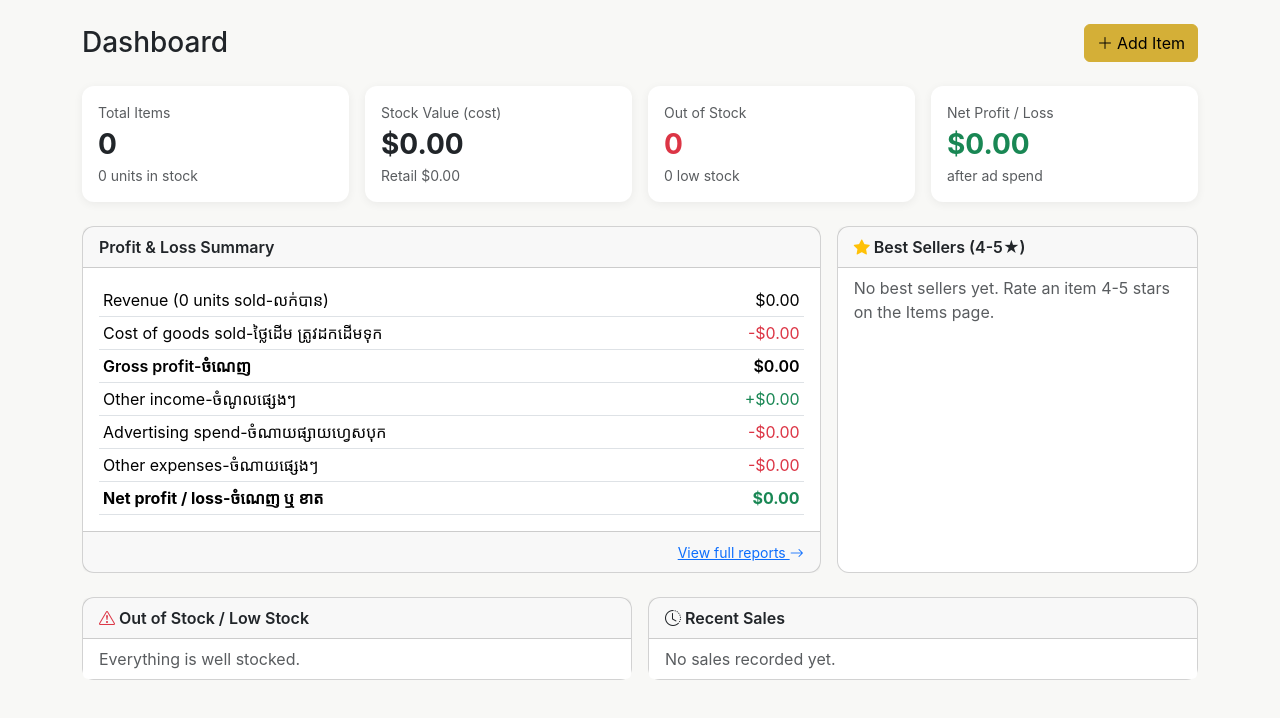
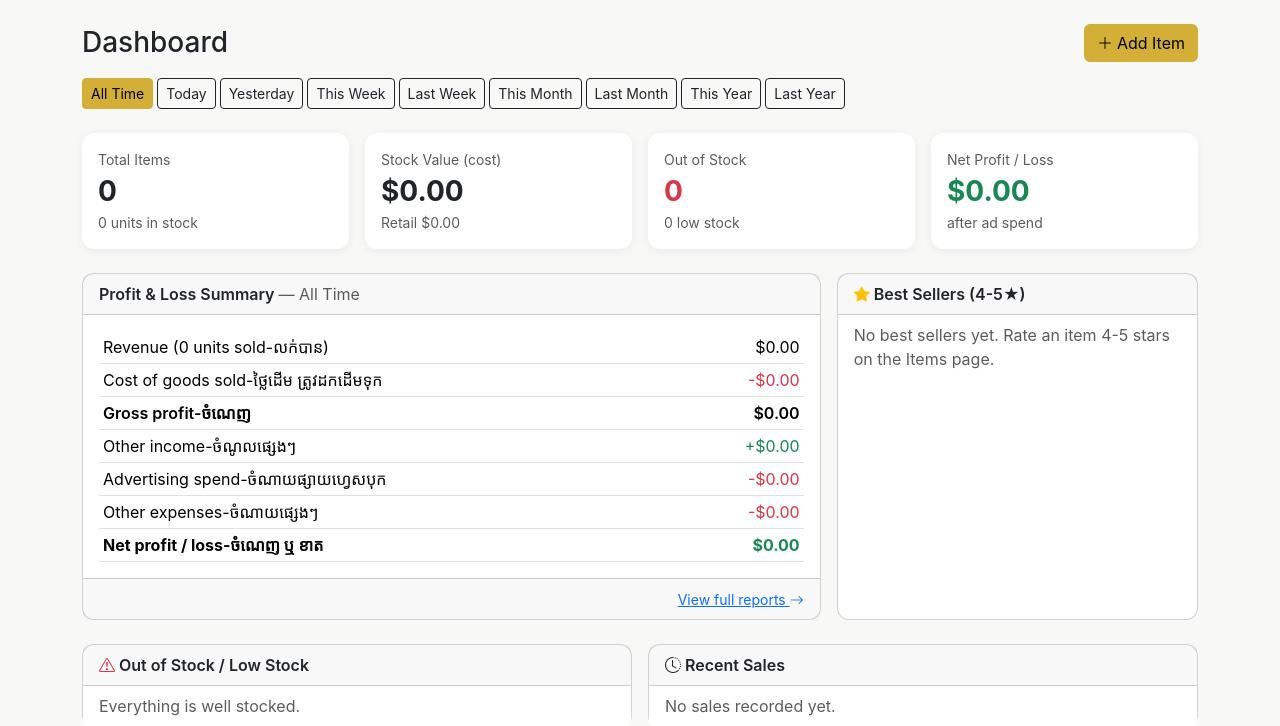
Before and after one commit to yimphaly68/mshop, a Flask app: page / in a window 1280 px wide. Shown: the part 82-808 px from the top of the page. Before the commit the page ends 762 px from the top, so only its background shows below. Run offline with Flask 3, Linux system fonts and the light colour scheme; data that the repository does not hold is empty.

Commit message:
Add period filter buttons to Dashboard
Today/Yesterday/This Week/Last Week/This Month/Last Month/This
Year/Last Year (plus All Time) filter the P&L summary and recent
sales so daily income and spending are easy to check at a glance.

Co-Authored-By: Claude Sonnet 5 <noreply@anthropic.com>

```diff
--- a/app.py
+++ b/app.py
@@ -1,3 +1,4 @@
+import calendar
 import html
 import json
 import os
@@ -196,6 +197,46 @@ def parse_int(value, default=0):
         return default
 
 
+DASHBOARD_PERIODS = [
+    ("today", "Today"),
+    ("yesterday", "Yesterday"),
+    ("this_week", "This Week"),
+    ("last_week", "Last Week"),
+    ("this_month", "This Month"),
+    ("last_month", "Last Month"),
+    ("this_year", "This Year"),
+    ("last_year", "Last Year"),
+]
+DASHBOARD_PERIOD_KEYS = {key for key, _ in DASHBOARD_PERIODS}
+
+
+def _period_range(period):
+    today = date.today()
+    if period == "today":
+        return today, today
+    if period == "yesterday":
+        d = today - timedelta(days=1)
+        return d, d
+    if period == "this_week":
+        start = today - timedelta(days=today.weekday())
+        return start, start + timedelta(days=6)
+    if period == "last_week":
+        start = today - timedelta(days=today.weekday() + 7)
+        return start, start + timedelta(days=6)
+    if period == "this_month":
+        start = today.replace(day=1)
+        end = today.replace(day=calendar.monthrange(today.year, today.month)[1])
+        return start, end
+    if period == "last_month":
+        last_month_end = today.replace(day=1) - timedelta(days=1)
+        return last_month_end.replace(day=1), last_month_end
+    if period == "this_year":
+        return date(today.year, 1, 1), date(today.year, 12, 31)
+    if period == "last_year":
+        return date(today.year - 1, 1, 1), date(today.year - 1, 12, 31)
+    return None, None
+
+
 def _date_filtered_total(db, table, date_column, date_from, date_to):
     sql = f"SELECT COALESCE(SUM(amount),0) AS total FROM {table} WHERE 1=1"
     params = {}
@@ -216,6 +257,14 @@ def _date_filtered_total(db, table, date_column, date_from, date_to):
 def dashboard():
     db = get_db()
 
+    period = request.args.get("period", "")
+    if period not in DASHBOARD_PERIOD_KEYS:
+        period = ""
+    period_start, period_end = _period_range(period)
+    date_from = period_start.isoformat() if period_start else ""
+    date_to = period_end.isoformat() if period_end else ""
+    period_label = dict(DASHBOARD_PERIODS).get(period, "All Time")
+
     items = db.execute(text("SELECT * FROM items")).mappings().all()
     total_items = len(items)
     total_units = sum(i["quantity"] for i in items)
@@ -233,43 +282,41 @@ def dashboard():
         reverse=True,
     )[:5]
 
+    sales_where = " WHERE 1=1"
+    sales_params = {}
+    if date_from:
+        sales_where += " AND s.sale_date >= :date_from"
+        sales_params["date_from"] = date_from
+    if date_to:
+        sales_where += " AND s.sale_date <= :date_to"
+        sales_params["date_to"] = date_to
+
     sales_summary = db.execute(text(
-        "SELECT COALESCE(SUM(quantity - refunded_quantity),0) AS units_sold, "
-        "COALESCE(SUM((quantity - refunded_quantity) * sale_price),0) AS gross_revenue, "
-        "COALESCE(SUM(discount),0) AS total_discount "
-        "FROM sales"
-    )).mappings().one()
+        "SELECT COALESCE(SUM(s.quantity - s.refunded_quantity),0) AS units_sold, "
+        "COALESCE(SUM((s.quantity - s.refunded_quantity) * s.sale_price),0) AS gross_revenue, "
+        "COALESCE(SUM(s.discount),0) AS total_discount "
+        "FROM sales s" + sales_where
+    ), sales_params).mappings().one()
 
     cogs_row = db.execute(text(
         "SELECT COALESCE(SUM((s.quantity - s.refunded_quantity) * i.cost_price),0) AS cogs "
-        "FROM sales s JOIN items i ON i.id = s.item_id"
-    )).mappings().one()
+        "FROM sales s JOIN items i ON i.id = s.item_id" + sales_where
+    ), sales_params).mappings().one()
 
-    ad_spend_row = db.execute(text(
-        "SELECT COALESCE(SUM(amount),0) AS total FROM advertising"
-    )).mappings().one()
-
-    other_expenses_row = db.execute(text(
-        "SELECT COALESCE(SUM(amount),0) AS total FROM expenses"
-    )).mappings().one()
-
-    other_income_row = db.execute(text(
-        "SELECT COALESCE(SUM(amount),0) AS total FROM other_income"
-    )).mappings().one()
+    ad_spend = _date_filtered_total(db, "advertising", "expense_date", date_from, date_to)
+    other_expenses = _date_filtered_total(db, "expenses", "expense_date", date_from, date_to)
+    other_income = _date_filtered_total(db, "other_income", "income_date", date_from, date_to)
 
     revenue = (sales_summary["gross_revenue"] or 0) - (sales_summary["total_discount"] or 0)
     cogs = cogs_row["cogs"] or 0
-    ad_spend = ad_spend_row["total"] or 0
-    other_expenses = other_expenses_row["total"] or 0
-    other_income = other_income_row["total"] or 0
     gross_profit = revenue - cogs
     net_profit = gross_profit + other_income - ad_spend - other_expenses
 
     recent_sales = db.execute(text(
         "SELECT s.*, i.name AS item_name, i.size AS item_size, i.color AS item_color "
-        "FROM sales s JOIN items i ON i.id = s.item_id "
-        "ORDER BY s.sale_date DESC, s.id DESC LIMIT 8"
-    )).mappings().all()
+        "FROM sales s JOIN items i ON i.id = s.item_id" + sales_where +
+        " ORDER BY s.sale_date DESC, s.id DESC LIMIT 8"
+    ), sales_params).mappings().all()
 
     return render_template(
         "dashboard.html",
@@ -291,6 +338,11 @@ def dashboard():
         gross_profit=gross_profit,
         net_profit=net_profit,
         recent_sales=recent_sales,
+        dashboard_periods=DASHBOARD_PERIODS,
+        period=period,
+        period_label=period_label,
+        period_start=period_start,
+        period_end=period_end,
     )
 
 
--- a/templates/dashboard.html
+++ b/templates/dashboard.html
@@ -2,9 +2,23 @@
 {% block title %}Dashboard{% endblock %}
 {% block content %}
 
-<div class="d-flex justify-content-between align-items-center mb-4">
+<div class="d-flex justify-content-between align-items-center mb-3">
   <h3 class="mb-0">Dashboard</h3>
   <a href="{{ url_for('item_new') }}" class="btn btn-primary"><i class="bi bi-plus-lg me-1"></i>Add Item</a>
+</div>
+
+<div class="d-flex justify-content-between align-items-center flex-wrap gap-2 mb-4">
+  <div class="d-flex flex-wrap gap-1">
+    <a href="{{ url_for('dashboard') }}" class="btn btn-sm {{ 'btn-primary' if not period else 'btn-outline-dark' }}">All Time</a>
+    {% for key, label in dashboard_periods %}
+    <a href="{{ url_for('dashboard', period=key) }}" class="btn btn-sm {{ 'btn-primary' if period == key else 'btn-outline-dark' }}">{{ label }}</a>
+    {% endfor %}
+  </div>
+  {% if period_start and period_end %}
+  <span class="text-muted small">
+    {% if period_start == period_end %}{{ period_start.strftime('%b %-d, %Y') }}{% else %}{{ period_start.strftime('%b %-d') }} &ndash; {{ period_end.strftime('%b %-d, %Y') }}{% endif %}
+  </span>
+  {% endif %}
 </div>
 
 <div class="row g-3 mb-4">
@@ -103,7 +117,10 @@
 <div class="row g-3 mb-4">
   <div class="col-md-8">
     <div class="card h-100">
-      <div class="card-header fw-semibold">Profit &amp; Loss Summary</div>
+      <div class="card-header fw-semibold">
+        Profit &amp; Loss Summary
+        <span class="text-muted fw-normal">&mdash; {{ period_label }}</span>
+      </div>
       <div class="card-body">
         <table class="table table-sm mb-0">
           <tbody>
```
